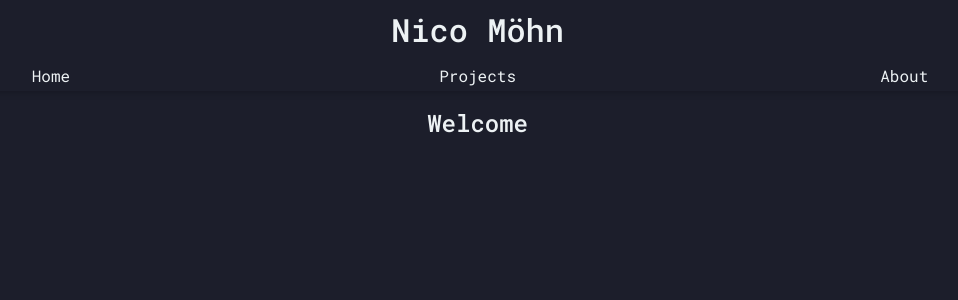
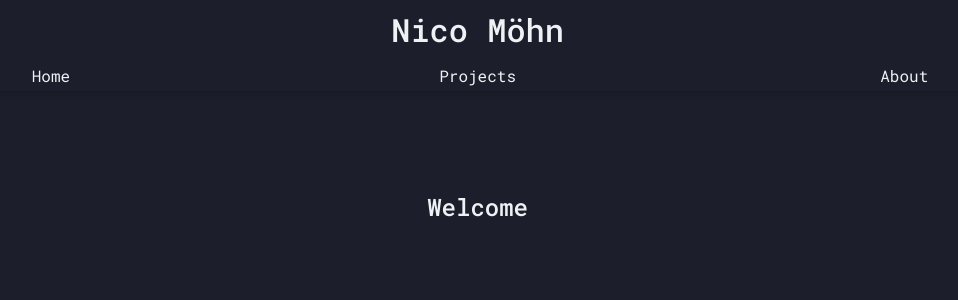
Before and after one commit to nitodeco/nitodeco-portfolio, a React (Create React App) app: page / in a window 1280 px wide. Shown: the top 300 px of the page, without its empty margins (156-1114 px from the left). Built offline with nearby package versions, Linux system fonts and the light colour scheme.

Commit message:
Edited homepage

```diff
--- a/src/Home.css
+++ b/src/Home.css
@@ -5,3 +5,10 @@
     width: 100%;
     height: fit-content;
 }
+
+#welcome {
+    display: flex;
+    justify-content: center;
+    align-items: center;
+    height: 200px;
+}
--- a/src/Home.js
+++ b/src/Home.js
@@ -1,7 +1,7 @@
 const Home = () => {
     return (
         <div className="home">
-            <div className="block">
+            <div id="welcome">
                 <h2>Welcome</h2>
             </div>
         </div>
--- a/src/Navigation.js
+++ b/src/Navigation.js
@@ -1,6 +1,6 @@
 const Navigation = () => {
     return (
-        <nav className="navbar">
+        <nav className="navbar shadow">
             <h1>Nico Möhn</h1>
             <div className="links">
                 <div className="btn"><a href="/">Home</a></div>
--- a/src/index.css
+++ b/src/index.css
@@ -35,7 +35,6 @@ body {
   flex-wrap: wrap;
   width: auto;
   font-family: 'Roboto Mono', monospace;
-  box-shadow: 0 0 8px rgba(0, 0, 0, 0.3);
   margin-bottom: 16px;
   position: sticky;
   top: 0;
@@ -147,3 +146,7 @@ a:hover {
       padding-bottom: min(0vmin, env(safe-area-inset-bottom));
   }
 }
+
+.shadow {
+  box-shadow: 0 0 8px rgba(0, 0, 0, 0.3);
+}
```
